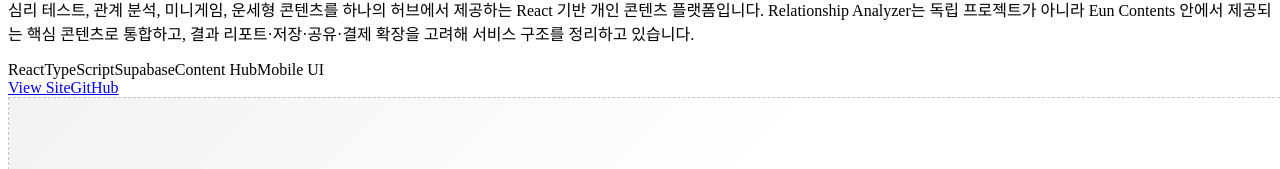
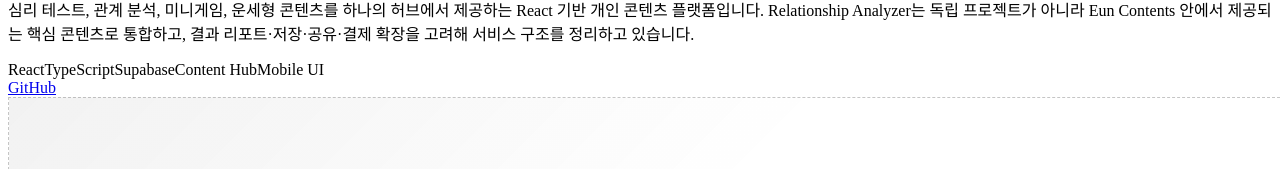
Before and after one commit to coffee-and/eun-portfolio, a React (Vite) app: page / in a window 1280 px wide. Shown: the part 508-677 px from the top of the page. Built offline with nearby package versions, Linux system fonts and the light colour scheme; the HTML template or start-up script is replaced by a standard one.

Commit message:
Remove Relationship Analyzer demo from Eun Contents card

```diff
--- a/src/data/projects.ts
+++ b/src/data/projects.ts
@@ -27,7 +27,6 @@ export const projects: Project[] = [
       "로딩 화면, 결과 모달, 글래스모피즘 카드, 모바일 반응형 레이아웃 등 공통 UI 시스템을 정리했습니다.",
       "향후 결제, 결과 저장, 랭킹, 초대 링크 기능을 붙일 수 있도록 데이터와 화면 책임을 분리하고 있습니다.",
     ],
-    demo: "https://coffee-and.github.io/relationship-analyzer/",
     github: "https://github.com/coffee-and/eun-contents",
     previewLabel: "Screenshot placeholder · public/projects/eun-contents.png",
   },
```
